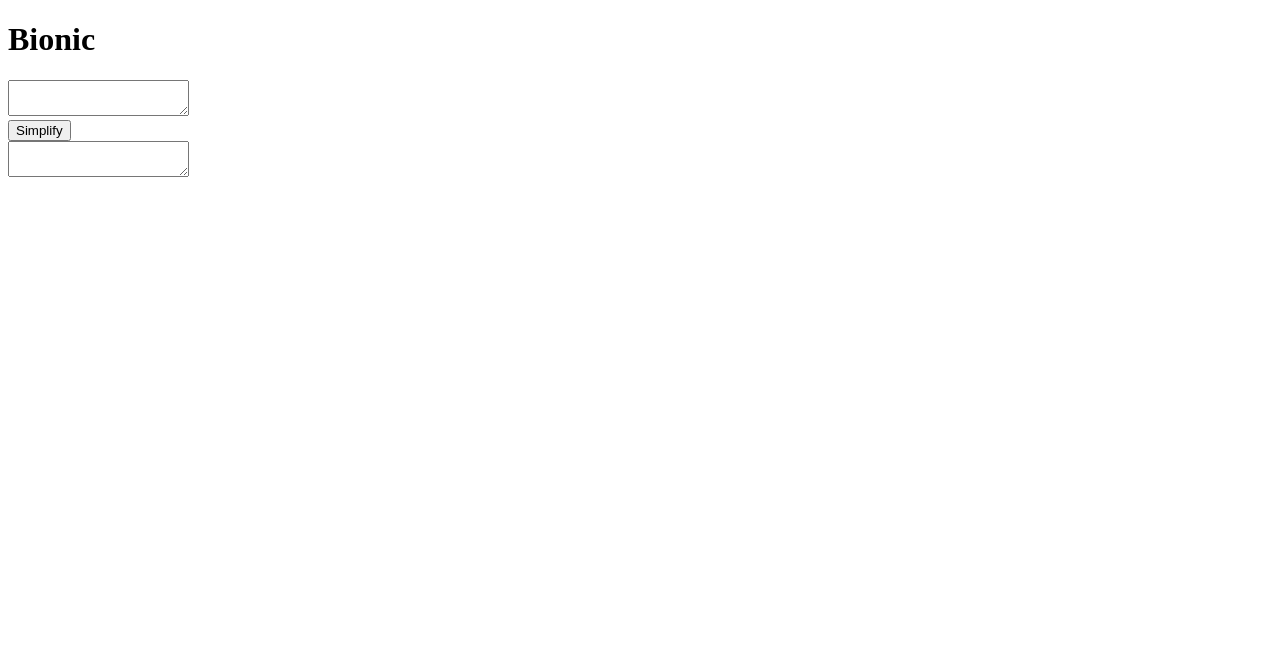
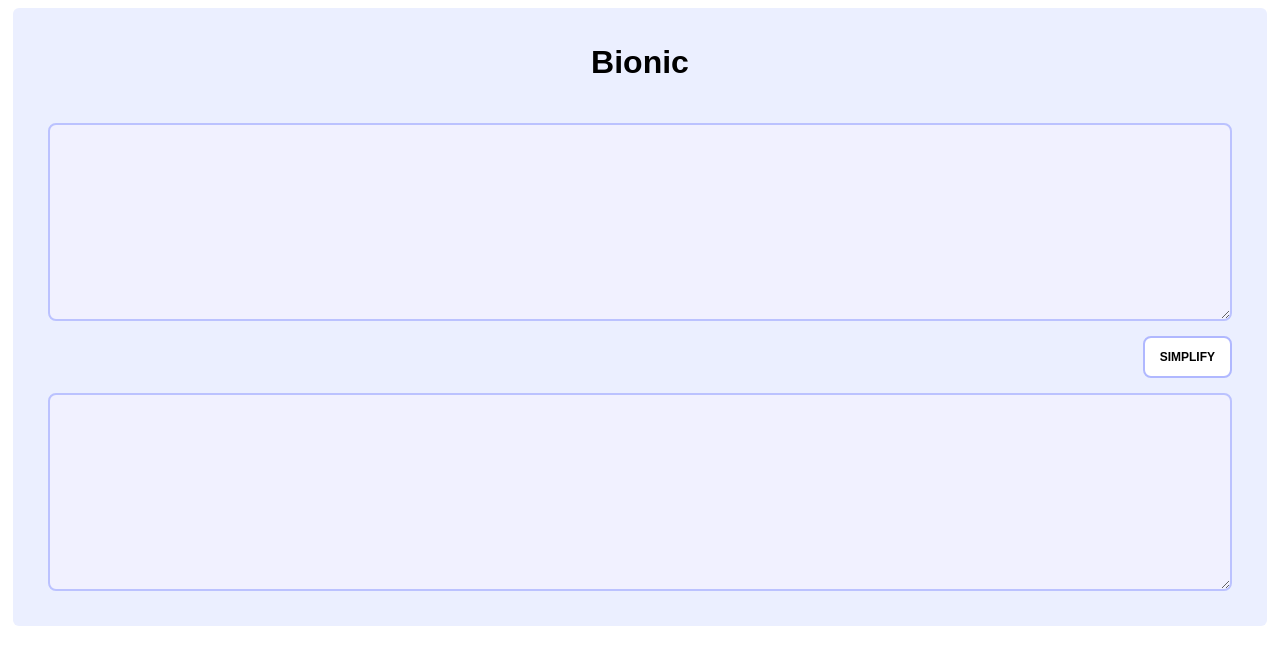
Before and after one commit to theakashshukla/Still-Tools, a plain HTML site: page Tools/Bionic/bionic.html in a window 1280 px wide. Drawn offline with Linux system fonts and the light colour scheme.

Commit message:
bionic is updated

```diff
--- a/Tools/Bionic/bionic.html
+++ b/Tools/Bionic/bionic.html
@@ -1,19 +1,25 @@
 <!DOCTYPE html>
 <html lang="en">
+
 <head>
   <meta charset="UTF-8">
   <meta http-equiv="X-UA-Compatible" content="IE=edge">
   <meta name="viewport" content="width=device-width, initial-scale=1.0">
+  <link href="/src/tools.css" rel="stylesheet" type="text/css">
   <title>Bionic</title>
 </head>
+
 <body>
+  <main class="container">
+    <div class="block__title">
       <h1>Bionic</h1>
-    <textarea id="input"></textarea>
-    <br>
-    <button onclick="simplifyText()">Simplify</button>
-    <br>
-    <textarea id="output"></textarea>
-
+    </div>
+    <div class="flex-container">
+      <textarea class="input_textarea flex-items" id="input"></textarea>
+      <button class="button_normal flex-items " onclick="simplifyText()">Simplify</button>
+      <textarea class="input_textarea flex-items" id="output"></textarea>
+    </div>
+  </main>
   <script>
     function simplifyText() {
       var input = document.getElementById("input").value;
@@ -34,4 +40,5 @@
   </script>
 
 </body>
+
 </html>
```
Lines whose indentation alone changed are shown as unchanged.
